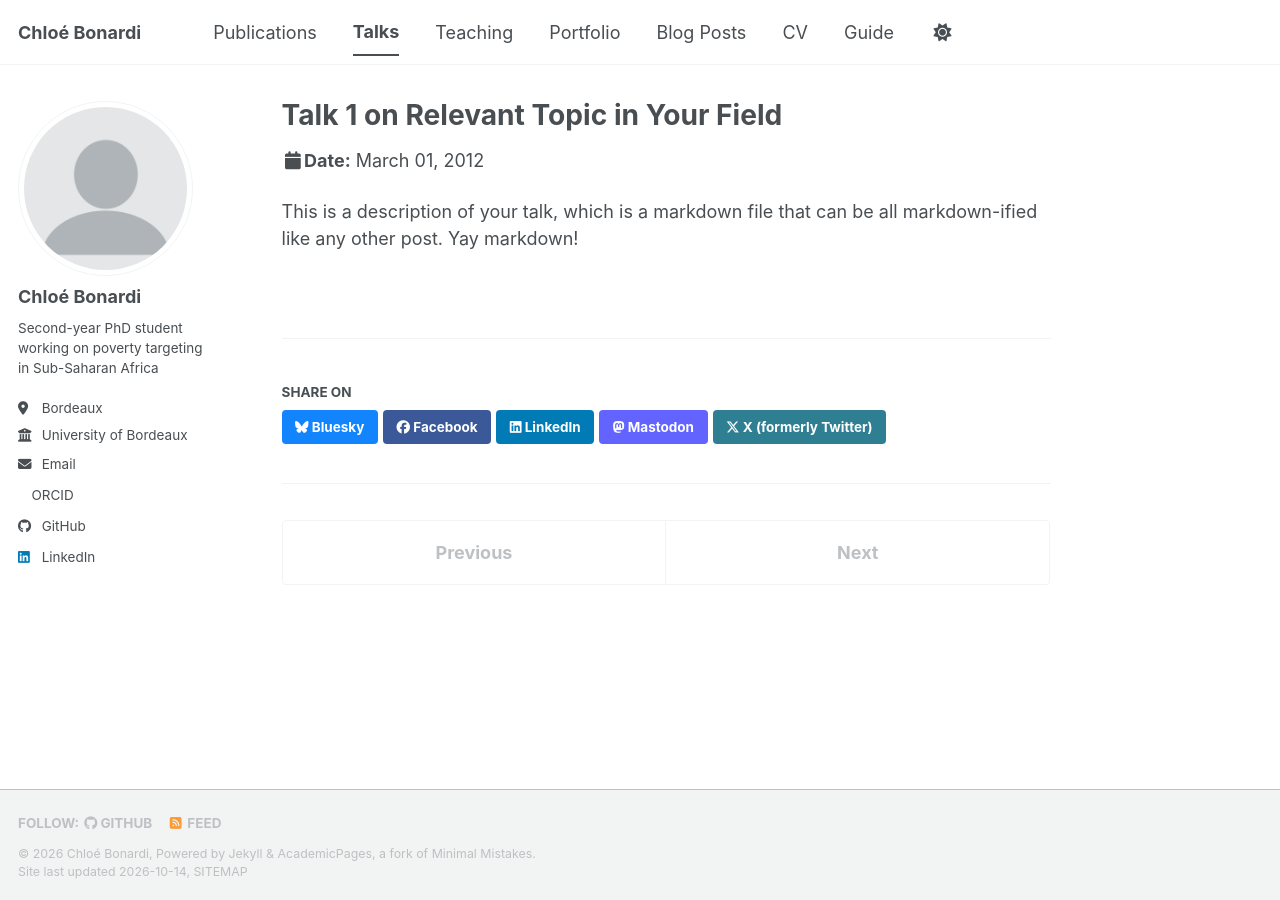
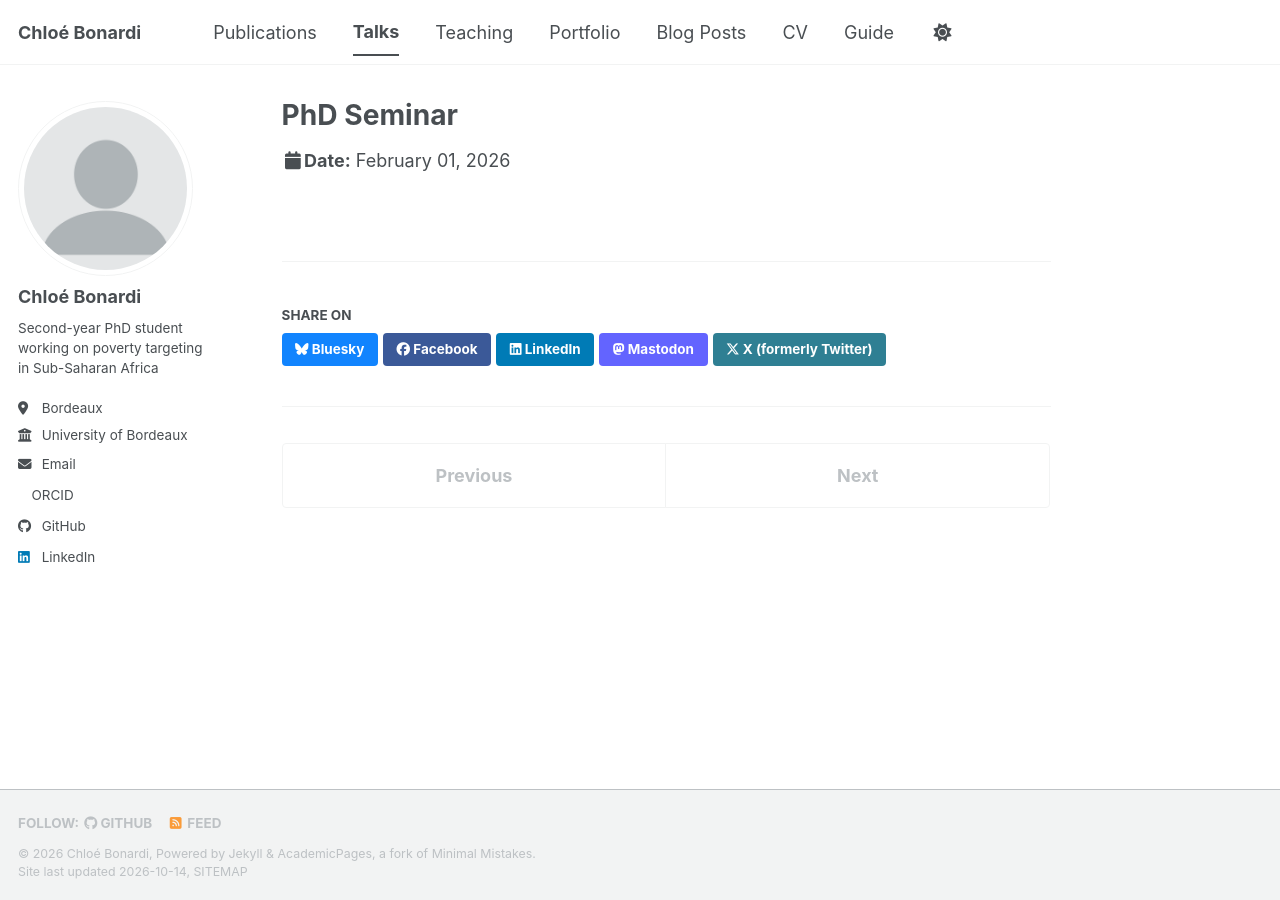
Before and after one commit to chloebonardi/chloebonardi.github.io, a Jekyll site: the page built from _talks/2012-03-01-talk-1.md, in a window 1280 px wide. Built offline with Jekyll 4.4.1, drawn with Linux system fonts in a browser that asks for light colours; a style sheet for code colours, icons or effects is not loaded.

Commit message:
Update talk details for PhD seminar

```diff
--- a/_talks/2012-03-01-talk-1.md
+++ b/_talks/2012-03-01-talk-1.md
@@ -1,11 +1,10 @@
 ---
-title: "Talk 1 on Relevant Topic in Your Field"
+title: "PhD Seminar"
 collection: talks
-type: "Talk"
-permalink: /talks/2012-03-01-talk-1
-venue: "UC San Francisco, Department of Testing"
-date: 2012-03-01
-location: "San Francisco, CA, USA"
+type: "Seminar"
+permalink: /talks/2026-02-01-phd-seminar-bse
+venue: "Bordeaux School of Economics (BxSE)"
+date: 2026-02-01
+location: "Pessac, France"
+
 ---
-
-This is a description of your talk, which is a markdown file that can be all markdown-ified like any other post. Yay markdown!
```
